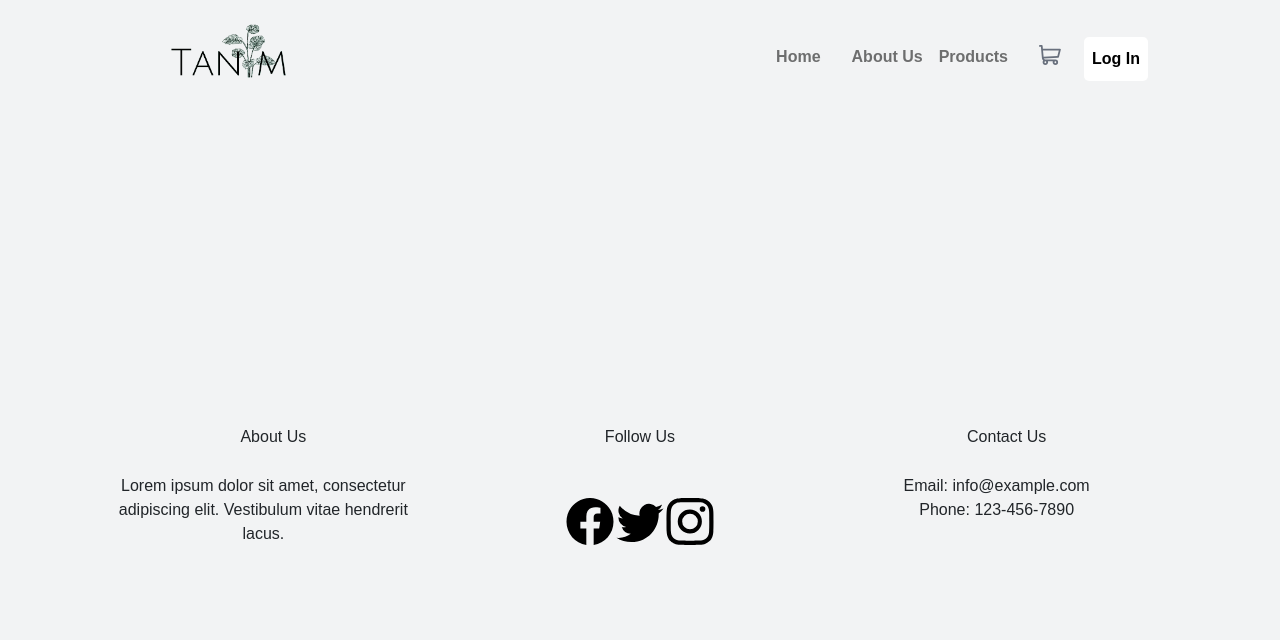
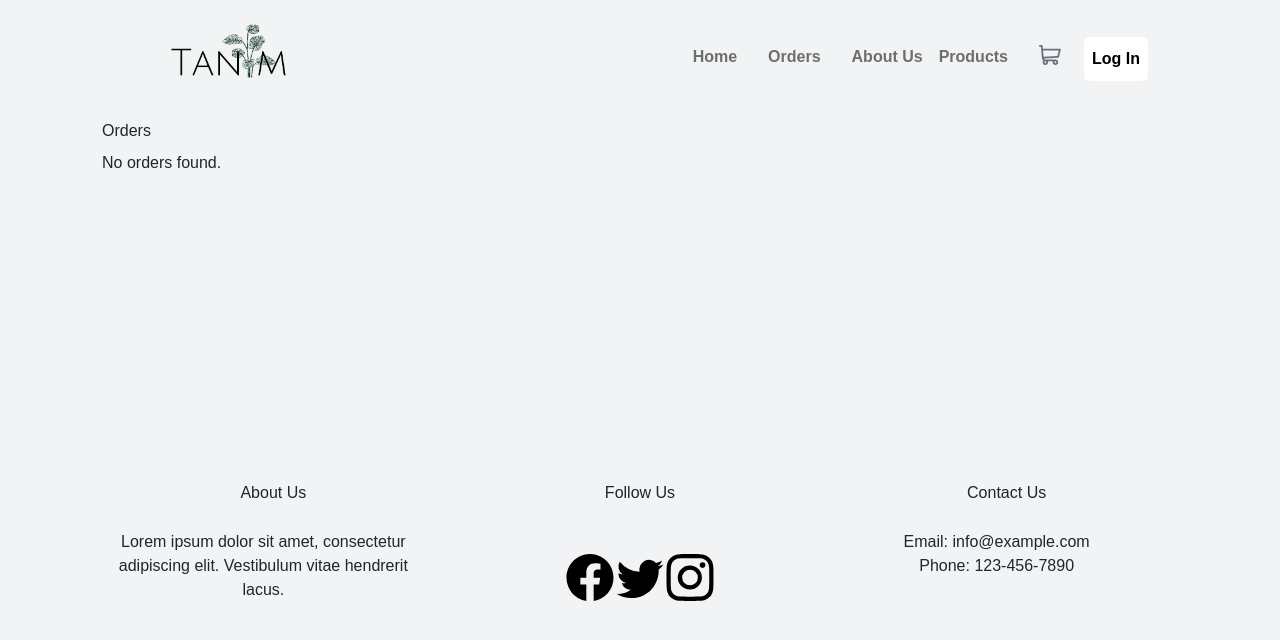
Before and after one commit to Florvin-04/MP2, a React (Vite) app: page /orders in a window 1280 px wide. Shown: the top 640 px of the page. Built offline with nearby package versions, Linux system fonts and the light colour scheme.

Commit message:
orders page

```diff
--- a/package.json
+++ b/package.json
@@ -20,6 +20,7 @@
     "react-icons": "^4.10.1",
     "react-router-dom": "^6.13.0",
     "react-scroll": "^1.8.9",
+    "uuid": "^9.0.0",
     "yup": "^1.2.0",
     "yupp": "^0.3.0"
   },
--- a/src/App.jsx
+++ b/src/App.jsx
@@ -19,6 +19,7 @@ import Loading from "./components/Loading/Loading";
 import Footer from "./components/Footer/Footer";
 import SignUp from "./Pages/SignUp/SignUp";
 import Home from "./Pages/Home/Home";
+import Orders from "./Pages/Orders/Orders";
 
 function App() {
   const { setCheckout, cart } = useGlobalContext();
@@ -62,6 +63,11 @@ function App() {
         />
 
         <Route
+          path="/orders"
+          element={<Orders />}
+        />
+
+        <Route
           path="/checkout"
           element={<Checkout />}
         />
--- a/src/AppContext/AppContext.jsx
+++ b/src/AppContext/AppContext.jsx
@@ -15,6 +15,7 @@ const getDefaultCart = () => {
 
 const storedCart = localStorage.getItem("cart");
 const storedUserInfo = localStorage.getItem("userInfo");
+const storedOrders = localStorage.getItem("orders");
 
 export const AppProvider = ({ children }) => {
   const [plants, setPlants] = useState([]);
@@ -23,16 +24,23 @@ export const AppProvider = ({ children }) => {
   );
 
   const [userInfo, setUserInfo] = useState(JSON.parse(storedUserInfo) || null);
-
   const [cart, setCart] = useState(JSON.parse(storedCart) || getDefaultCart());
   const [checkout, setCheckout] = useState([]);
+  const [orders, setOrders] = useState(JSON.parse(storedOrders) || []);
   const [filterByCategory, setFilterByCategory] = useState("All");
   const [filterByName, setFilterByName] = useState("");
   const [loading, setLoading] = useState(false);
 
+  console.log(cart);
+  console.log(orders);
+
   useEffect(() => {
     localStorage.setItem("cart", JSON.stringify(cart));
   }, [cart]);
+
+  useEffect(() => {
+    localStorage.setItem("orders", JSON.stringify(orders));
+  }, [orders]);
 
   const filter = () => {
     setLoading(true);
@@ -186,6 +194,8 @@ export const AppProvider = ({ children }) => {
         loggedIn,
         userInfo,
         setUserInfo,
+        orders,
+        setOrders,
 
         // setSearchCountry,
         // searchByRegion,
--- a/src/Pages/Checkout/Checkout.jsx
+++ b/src/Pages/Checkout/Checkout.jsx
@@ -1,14 +1,25 @@
-import React, { useRef, useState } from "react";
+import React, { useEffect, useRef, useState } from "react";
 import checkoutCSS from "./Checkout.module.css";
 import { useNavigate } from "react-router-dom";
 import { useFormik } from "formik";
 import * as yup from "yup";
 import { yupResolver } from "@hookform/resolvers/yup";
 import { useGlobalContext } from "../../AppContext/AppContext";
+import { forEach } from "lodash";
 
 function Checkout() {
   const navigate = useNavigate();
-  const { plants, cart, getTotalAmount, userInfo, setCart, checkout } = useGlobalContext();
+  const {
+    plants,
+    cart,
+    getTotalAmount,
+    userInfo,
+    setCart,
+    setCheckout,
+    checkout,
+    orders,
+    setOrders,
+  } = useGlobalContext();
   const modalRef = useRef();
   const [userData, setUserData] = useState({
     firstName: userInfo.firstName,
@@ -51,8 +62,6 @@ function Checkout() {
     onSubmit,
   });
 
-  console.log(errors);
-
   function submitOrder() {
     // if (!userData) {
     //   alert("Adrress is Required");
@@ -62,6 +71,20 @@ function Checkout() {
     console.log("order Submit");
     plants.map((plant) => {
       if (cart[plant.id].itemCount !== 0 && checkout.includes(plant.id)) {
+        // let newOrder = {
+        //   id: plant.id,
+        //   address: userData.address,
+        //   zipCode: userData.zipCode,
+        //   itemCount: cart[plant.id].itemCount,
+        // };
+
+        // setOrders([...orders, { id: [...checkout], address: userData.address }]);
+
+        setOrders((prevOrders) => [
+          ...prevOrders,
+          { id: [...checkout], address: userData.address },
+        ]);
+
         setCart((prevData) => ({
           ...prevData,
           [plant.id]: {
@@ -72,8 +95,7 @@ function Checkout() {
       }
     });
 
-    console.log(cart);
-
+    setCheckout([]);
     navigate("/product");
   }
 
--- /dev/null
+++ b/src/Pages/Orders/Orders.jsx
@@ -0,0 +1,56 @@
+import React, { useState, useEffect } from "react";
+import { v4 as uuidv4 } from "uuid";
+
+import { useGlobalContext } from "../../AppContext/AppContext";
+
+function Orders() {
+  const { orders, plants } = useGlobalContext();
+
+  const [itemOrder, setItemOrder] = useState([]);
+  const [isLoading, setIsLoading] = useState(true);
+
+  useEffect(() => {
+    const updatedItemOrder = [];
+
+    for (const order of orders) {
+      for (const id of order.id) {
+        const matchingProduct = plants.find((plant) => plant.id === id);
+
+        if (matchingProduct) {
+          const uniqueId = uuidv4();
+          updatedItemOrder.push({
+            orderId: uniqueId,
+            id: matchingProduct.id,
+            name: matchingProduct.name,
+            address: order.address,
+          });
+        }
+      }
+    }
+
+    setItemOrder(updatedItemOrder);
+    setIsLoading(false);
+  }, [orders, plants]);
+
+  return (
+    <div className="container">
+      <h2>Orders</h2>
+
+      {isLoading ? (
+        <p>Loading...</p> // Render a loading state
+      ) : itemOrder.length > 0 ? (
+        itemOrder.map((item) => (
+          <div key={item.orderId}>
+            <p>
+              {item.orderId} {item.id} {item.name}
+            </p>
+          </div>
+        ))
+      ) : (
+        <p>No orders found.</p> // Render a message if there are no orders
+      )}
+    </div>
+  );
+}
+
+export default Orders;
--- a/src/components/Navbar/Navbar.jsx
+++ b/src/components/Navbar/Navbar.jsx
@@ -61,6 +61,15 @@ function Navbar() {
                   to="/"
                 >
                   <strong>Home</strong>
+                </Link>
+              </li>
+
+              <li className="home-button">
+                <Link
+                  className="nav-link"
+                  to="/orders"
+                >
+                  <strong>Orders</strong>
                 </Link>
               </li>
 
```
Also changed, not shown: src/Pages/Orders/Orders.css (added), 1 other file (tests, documents, lock files or other folders).
